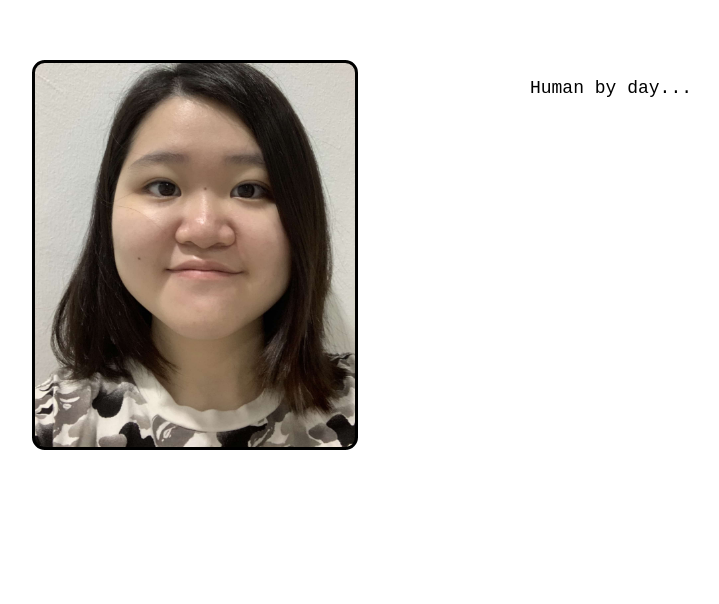
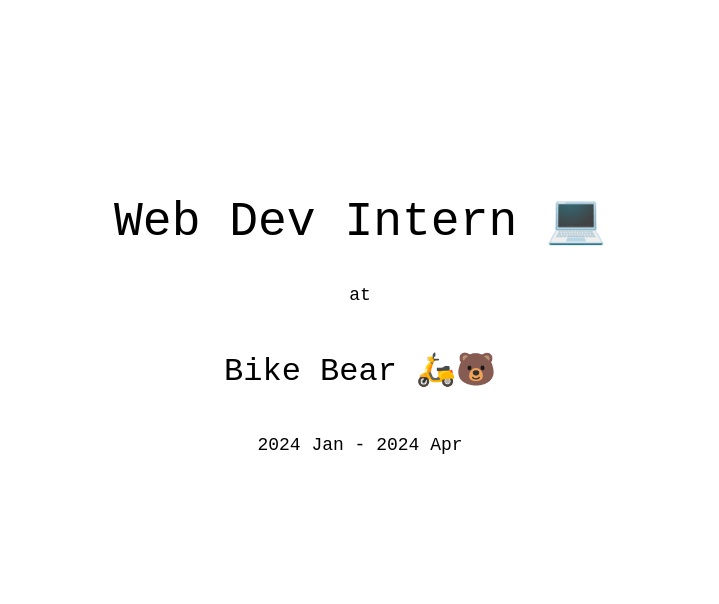
Before and after one commit to misakimichiba/misakimichiba.github.io, a plain HTML site: page index.html in a window 1280 px wide. Shown: the part 996-1600 px from the top of the page, without its empty margins (288-1007 px from the left). Drawn offline with nearby package versions, Linux system fonts and the light colour scheme; a script that the page names is missing.

Commit message:
updated removed about section

```diff
--- a/index.html
+++ b/index.html
@@ -5,6 +5,7 @@
 <!--[if gt IE 8]>      <html class="no-js"> <!--<![endif]-->
 <html>
   <head>
+    <!--Letter m icon created by Md Tanvirul Haque - Flaticon-->
     <link href="images/favicon.png" rel="icon">
     <meta charset="utf-8" />
     <meta http-equiv="X-UA-Compatible" content="IE=edge" />
@@ -68,7 +69,7 @@
       </div>
     </section>
 
-    <section id="about-section">
+    <!-- <section id="about-section">
       <div class="about-intro">
         <div class="cardCont">
           <div class="cardBack"></div>
@@ -79,7 +80,7 @@
           <p id="about-reveal">Potato by night...</p>
         </div>
       </div>
-    </section>
+    </section> -->
 
     <section id="horizontal-scroll-section">
       <div class="about-horizontal-scroll">
```
